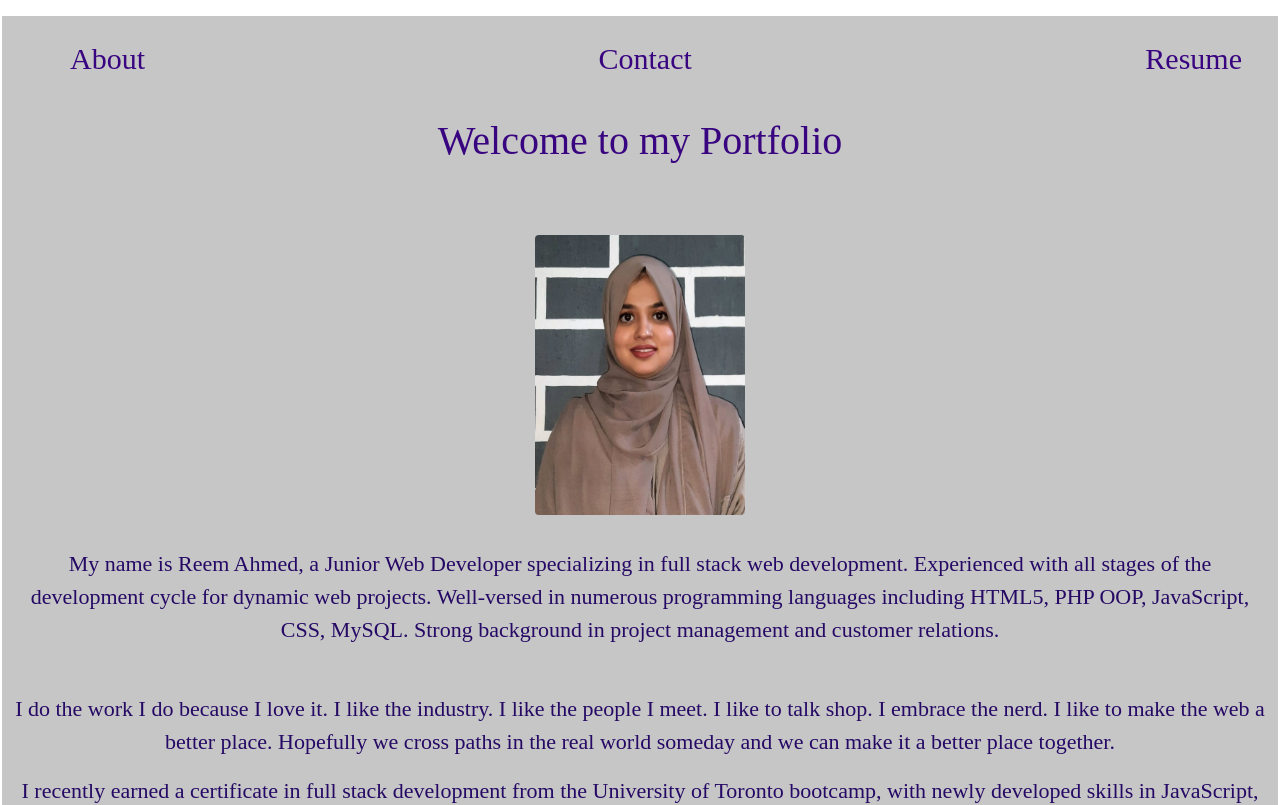
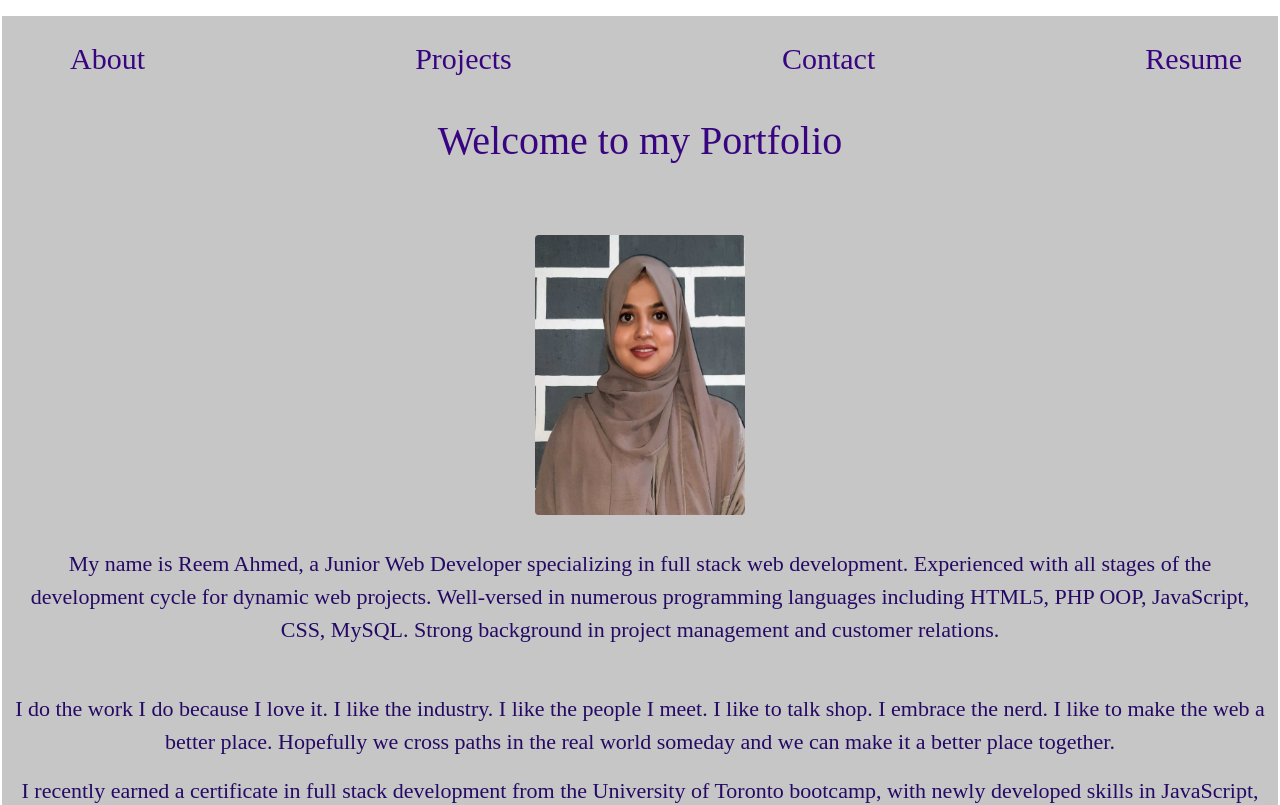
Before and after one commit to ReemMDA99/react-portfolio-reem, a React (Create React App) app: page / in a window 1280 px wide. Shown: the top 805 px of the page. Built offline with nearby package versions, Linux system fonts and the light colour scheme.

Commit message:
add Projects option  to navigation bar

```diff
--- a/src/App.js
+++ b/src/App.js
@@ -17,6 +17,7 @@ function App() {
 
   const [categories] = useState([
     { name: "About", description:"bcvxb"},
+    { name: "Projects", description:"bcvxb"},
     { name: "Contact", description:"cxvxcvcxv"},
     { name: "Resume", description:"xcvxcvxcvxcv"},
   ]);
```
